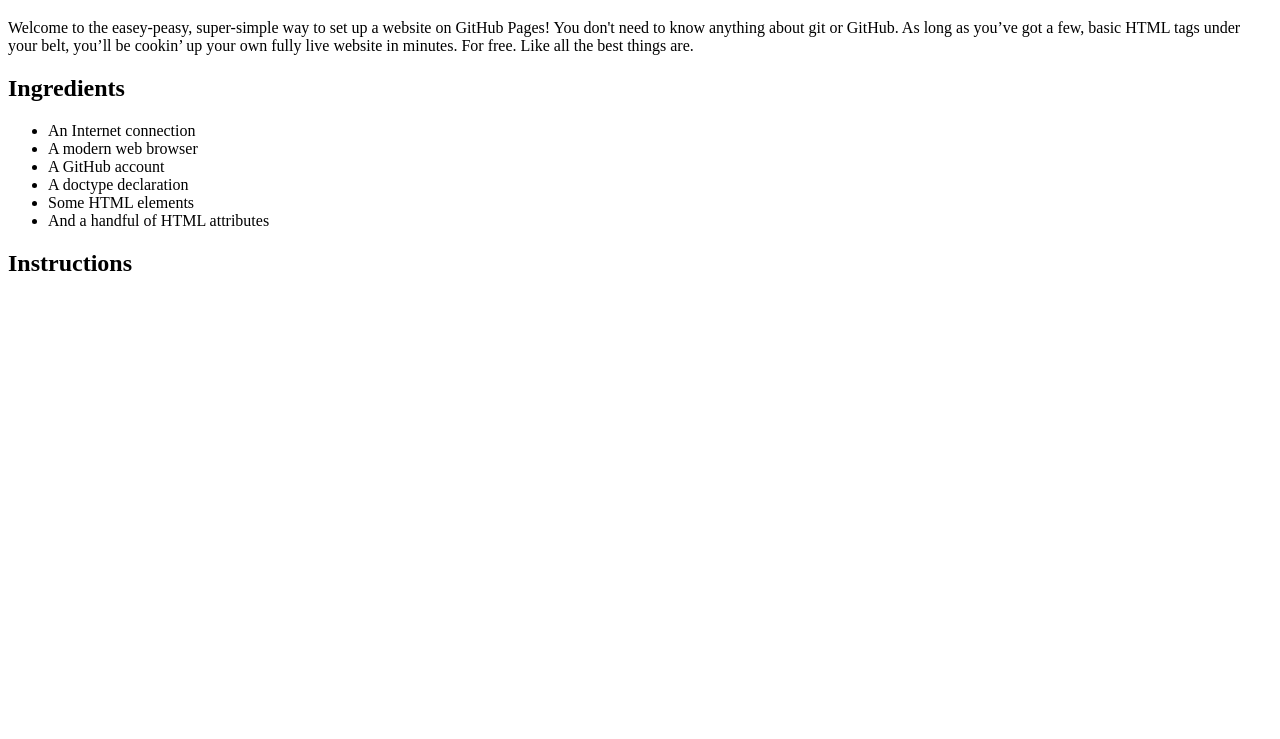
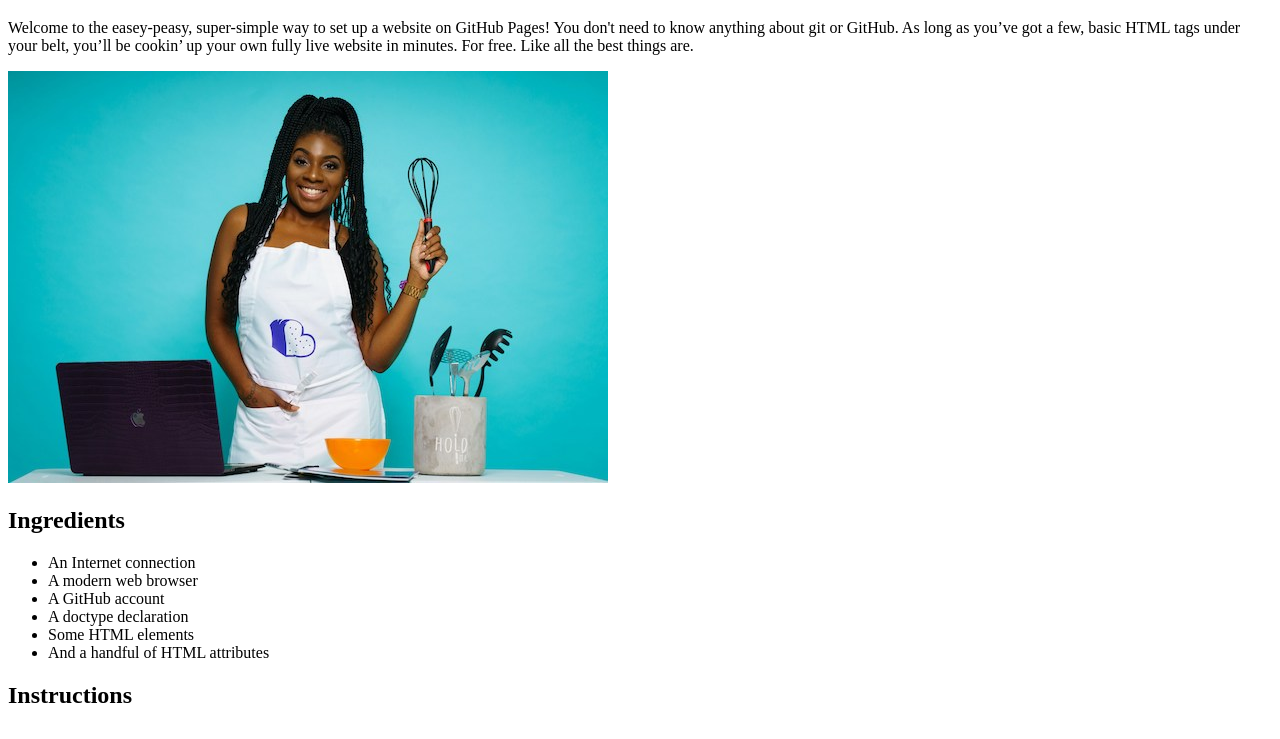
Before and after one commit to fsdevphil/fsdevphil.github.io, a plain HTML site: page recipe.html in a window 1280 px wide. Shown: the part 61-800 px from the top of the page. Drawn offline with Linux system fonts and the light colour scheme.

Commit message:
Update recipe.html

```diff
--- a/recipe.html
+++ b/recipe.html
@@ -6,6 +6,7 @@
   <body>
     <h1>Cookin’ Up a GitHub Pages Site</h1>
     <p>Welcome to the easey-peasy, super-simple way to set up a website on GitHub Pages! You don't need to know anything about git or GitHub. As long as you’ve got a few, basic HTML tags under your belt, you’ll be cookin’ up your own fully live website in minutes. For free. Like all the best things are.</p>
+    <img src="cooking.jpg" alt="Woman in white cooking apron holding a whisk with a laptop and other cooking utensils in front of her">
     <h2>Ingredients</h2>
     <ul>
       <li>An Internet connection</li>
```
